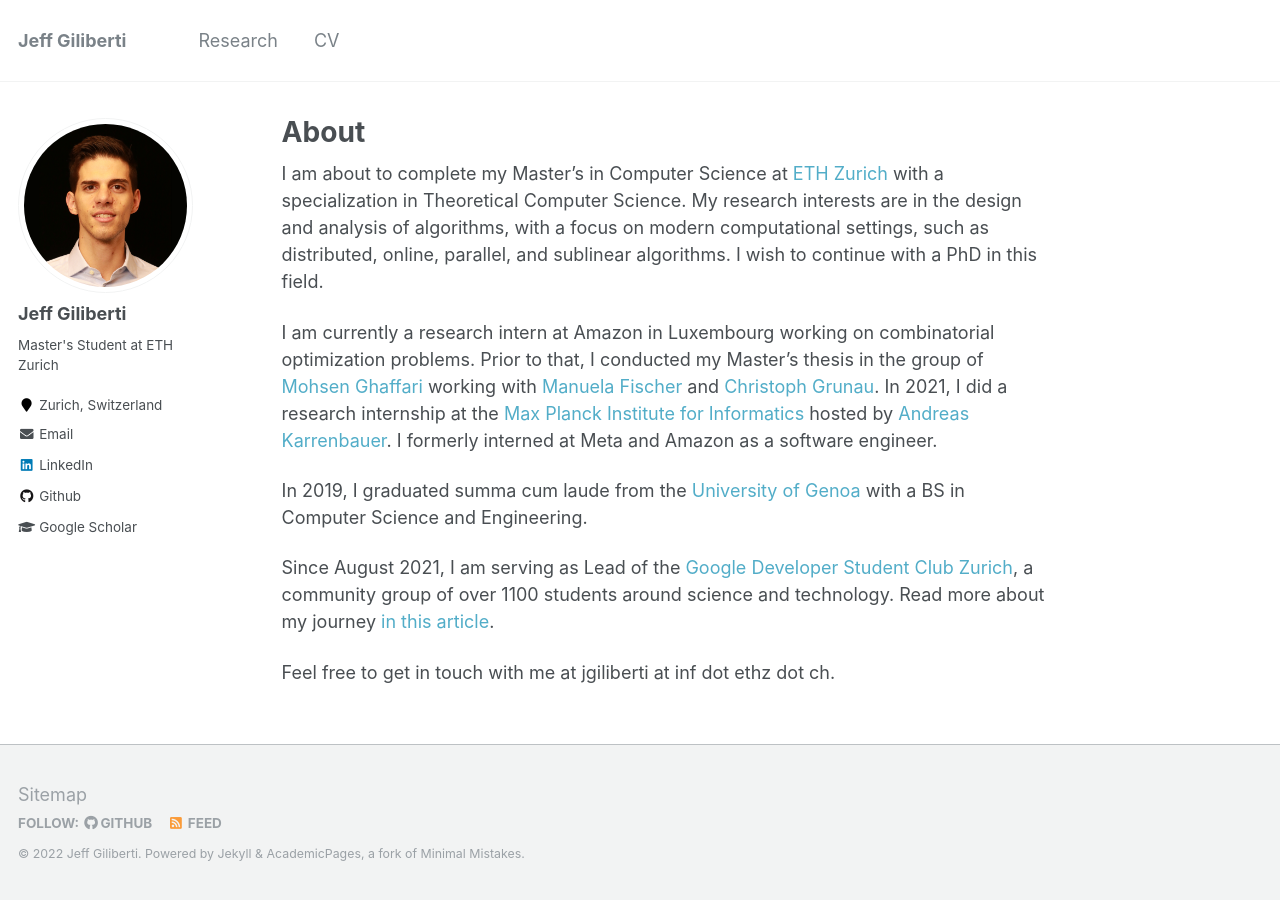
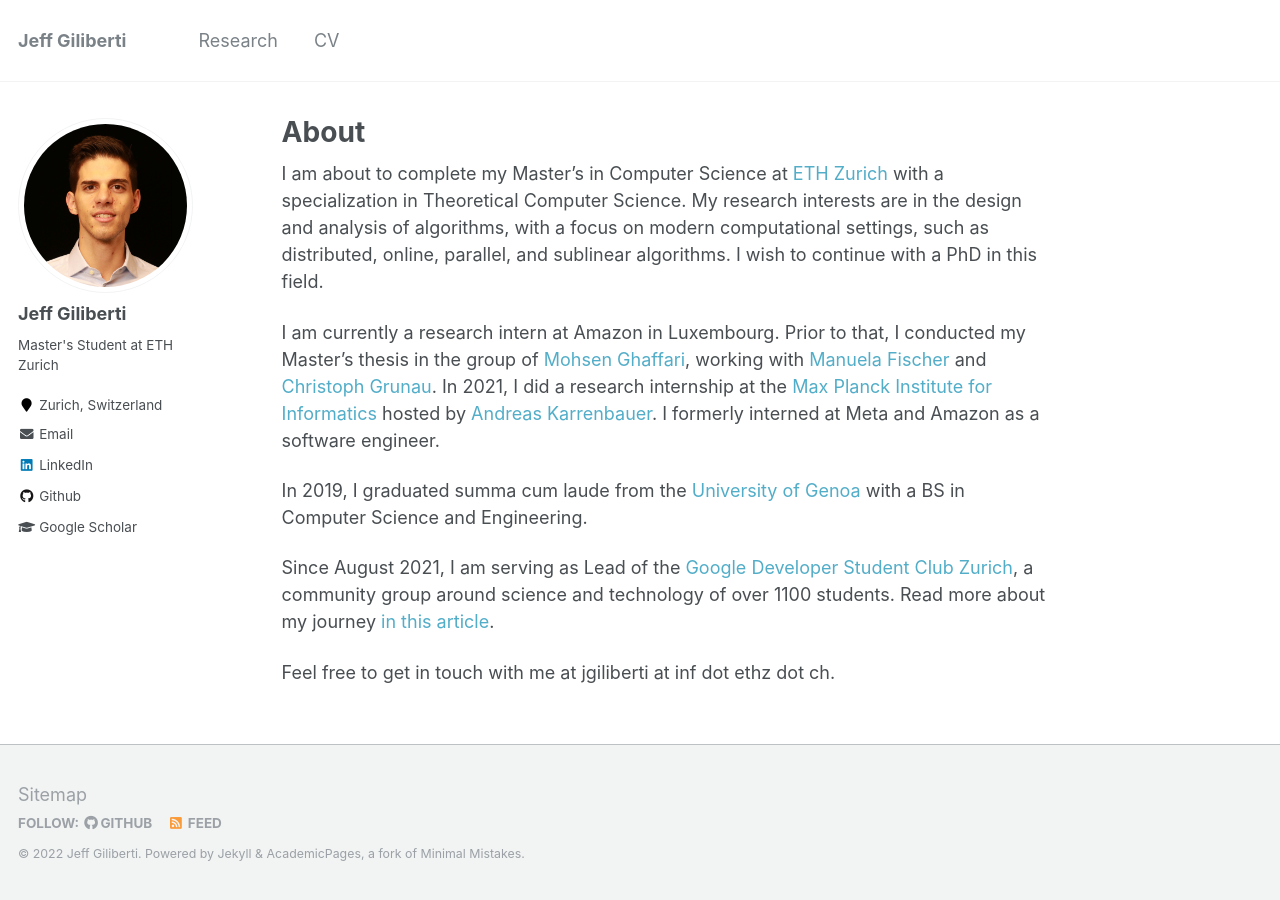
Before and after one commit to JeffG22/JeffG22.github.io, a Jekyll site: the page built from _pages/about.md, in a window 1280 px wide. Built offline with Jekyll 4.4.1, drawn with Linux system fonts in a browser that asks for light colours.

```diff
--- a/_includes/archive-single-pub.html
+++ b/_includes/archive-single-pub.html
@@ -11,7 +11,7 @@
     <h3 class="archive__item-title" itemprop="headline" style="margin-bottom: 0">
         {{ title }}
     </h3>
-    <p style="margin-top: 0.5">
+    <p style="margin-top: 0.1">
         <i>{{ post.author }}</i><br>
         {{ post.venue }}<br>
         {% if post.doi %}
--- a/_pages/about.md
+++ b/_pages/about.md
@@ -11,10 +11,11 @@ redirect_from:
 
 I am about to complete my Master's in Computer Science at [ETH Zurich](https://www.inf.ethz.ch/) with a specialization in Theoretical Computer Science. My research interests are in the design and analysis of algorithms, with a focus on modern computational settings, such as distributed, online, parallel, and sublinear algorithms. I wish to continue with a PhD in this field.
 
-I am currently a research intern at Amazon in Luxembourg working on combinatorial optimization problems. Prior to that, I conducted my Master's thesis in the group of [Mohsen Ghaffari](http://people.csail.mit.edu/ghaffari/) working with [Manuela Fischer](https://people.inf.ethz.ch/fiscmanu/) and [Christoph Grunau](https://people.inf.ethz.ch/cgrunau/). In 2021, I did a research internship at the [Max Planck Institute for Informatics](https://www.mpi-inf.mpg.de/home/) hosted by [Andreas Karrenbauer](https://people.mpi-inf.mpg.de/~karrenba/). I formerly interned at Meta and Amazon as a software engineer.
+I am currently a research intern at Amazon in Luxembourg. Prior to that, I conducted my Master's thesis in the group of [Mohsen Ghaffari](http://people.csail.mit.edu/ghaffari/), working with [Manuela Fischer](https://people.inf.ethz.ch/fiscmanu/) and [Christoph Grunau](https://people.inf.ethz.ch/cgrunau/). In 2021, I did a research internship at the [Max Planck Institute for Informatics](https://www.mpi-inf.mpg.de/home/) hosted by [Andreas Karrenbauer](https://people.mpi-inf.mpg.de/~karrenba/). I formerly interned at Meta and Amazon as a software engineer.
 
 In 2019, I graduated summa cum laude from the [University of Genoa](https://unige.it/en/) with a BS in Computer Science and Engineering.
 
-Since August 2021, I am serving as Lead of the [Google Developer Student Club Zurich](https://gdsc.community.dev/eth-zurich/), a community group of over 1100 students around science and technology. Read more about my journey [in this article](https://medium.com/googledeveloperseurope/gdsc-z%C3%BCrich-leads-build-community-around-cutting-edge-tech-topics-411d3dc7b11b).
+Since August 2021, I am serving as Lead of the [Google Developer Student Club Zurich](https://gdsc.community.dev/eth-zurich/), a community group around science and technology of over 1100 students.
+Read more about my journey [in this article](https://medium.com/googledeveloperseurope/gdsc-z%C3%BCrich-leads-build-community-around-cutting-edge-tech-topics-411d3dc7b11b).
 
 Feel free to get in touch with me at jgiliberti at inf dot ethz dot ch.
```
